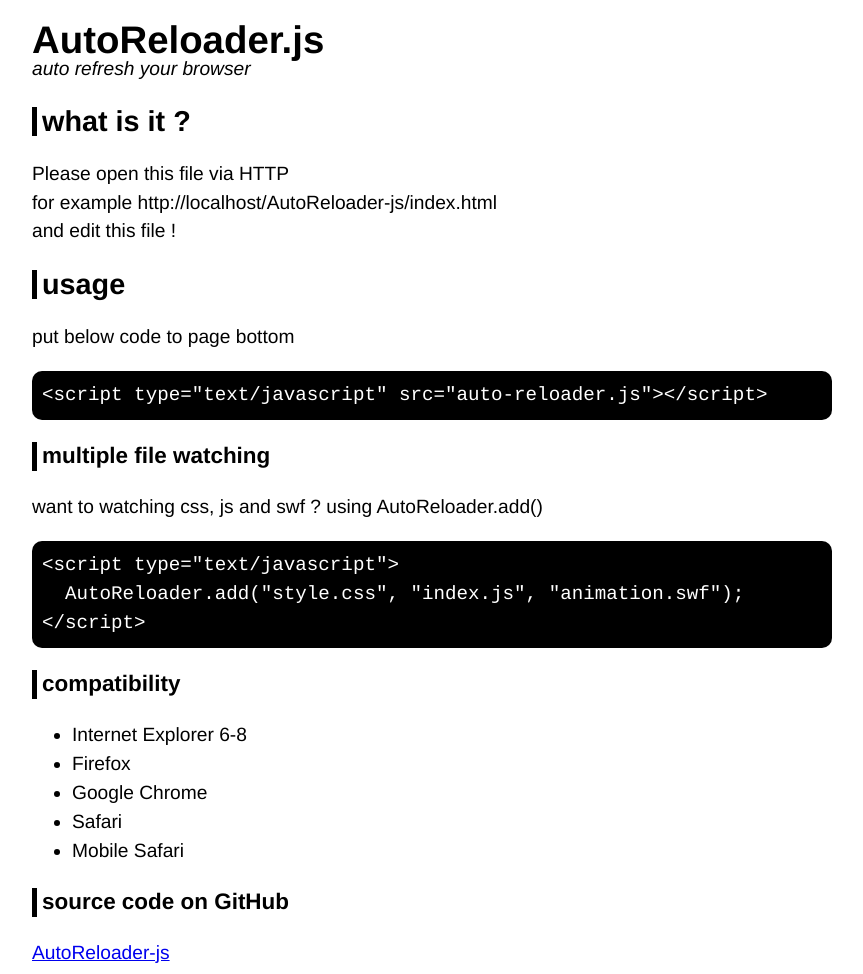
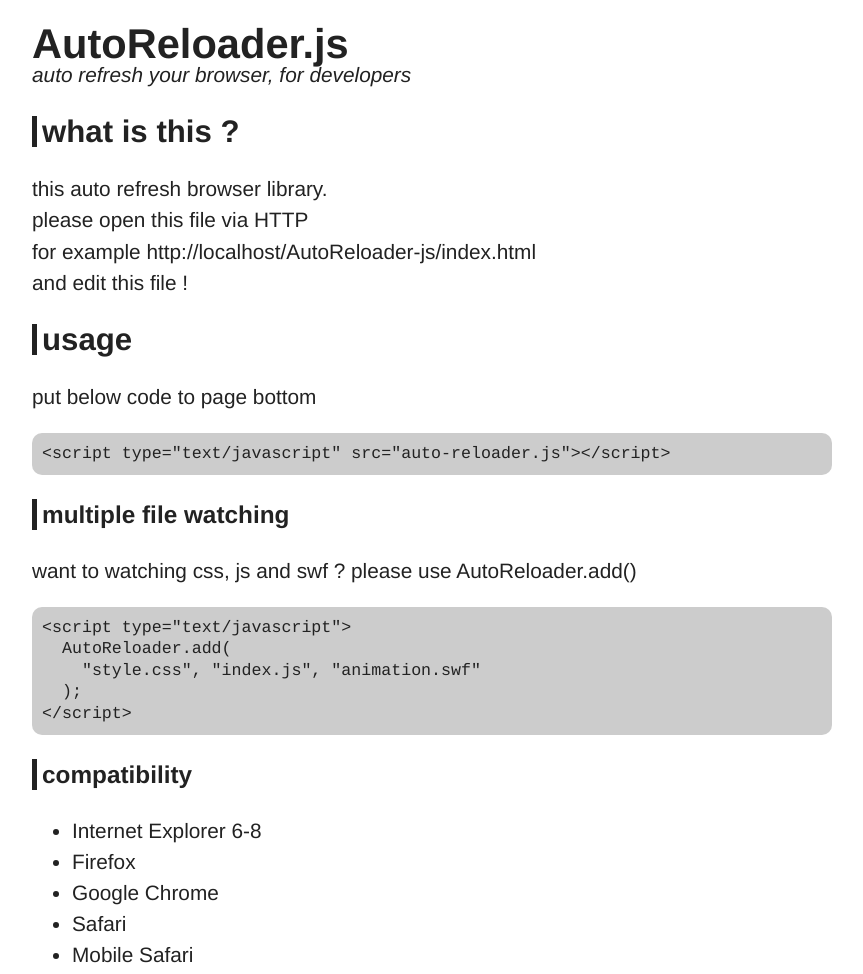
Before and after one commit to tanabe/AutoReloader-js, a plain HTML site: page index.html in a window 1280 px wide. Shown: the top 974 px of the page, without its empty margins (208-1071 px from the left). Drawn offline with Linux system fonts and the light colour scheme.

Commit message:
add readme and update html

```diff
--- a/index.html
+++ b/index.html
@@ -15,10 +15,11 @@
   <body>
     <div id="container">
       <h1>AutoReloader.js</h1>
-      <p id="description">auto refresh your browser</p>
-      <h2>what is it ?</h2>
+      <p id="description">auto refresh your browser, for developers</p>
+      <h2>what is this ?</h2>
       <p>
-        Please open this file via HTTP<br>
+        this auto refresh browser library.<br>
+        please open this file via HTTP<br>
         for example http://localhost/AutoReloader-js/index.html<br>
         and edit this file !
       </p>
@@ -27,10 +28,12 @@
       <pre>
 &lt;script type="text/javascript" src="auto-reloader.js"&gt;&lt;/script&gt;</pre>
       <h3>multiple file watching</h3>
-      <p>want to watching css, js and swf ? using AutoReloader.add()</p>
+      <p>want to watching css, js and swf ? please use AutoReloader.add()</p>
       <pre>
 &lt;script type="text/javascript"&gt;
-  AutoReloader.add("style.css", "index.js", "animation.swf");
+  AutoReloader.add(
+    "style.css", "index.js", "animation.swf"
+  );
 &lt;/script&gt;</pre>
       <h3>compatibility</h3>
       <ul>
--- a/style.css
+++ b/style.css
@@ -1,13 +1,19 @@
 body {
   padding: 0;
   margin: 0;
-  font-size: 1.2em;
+  font-size: 1.3em;
   line-height: 1.5em;
   font-family: helvetica,arial,freesans,clean,sans-serif;
+  color: #222;
 }
 
 h1 {
   margin-bottom: 0;
+}
+
+a {
+  text-decoration: underline;
+  color: #222;
 }
 
 #description {
@@ -16,7 +22,7 @@
 }
 
 h2, h3, h4 {
-  border-left: 5px solid #000;
+  border-left: 5px solid #222;
   padding-left: 5px;
 }
 
@@ -27,9 +33,11 @@
 }
 
 pre {
+  font-size: 0.8em;
+  line-height: 1.3em;
   font-family: "Courier 10 Pitch", Courier, monospace;
-  background-color: #000;
-  color: #fff;
+  background-color: #ccc;
+  color: #222;
   padding: 10px;
   border-radius: 10px;
 }
```
Also changed, not shown: 1 other file.
